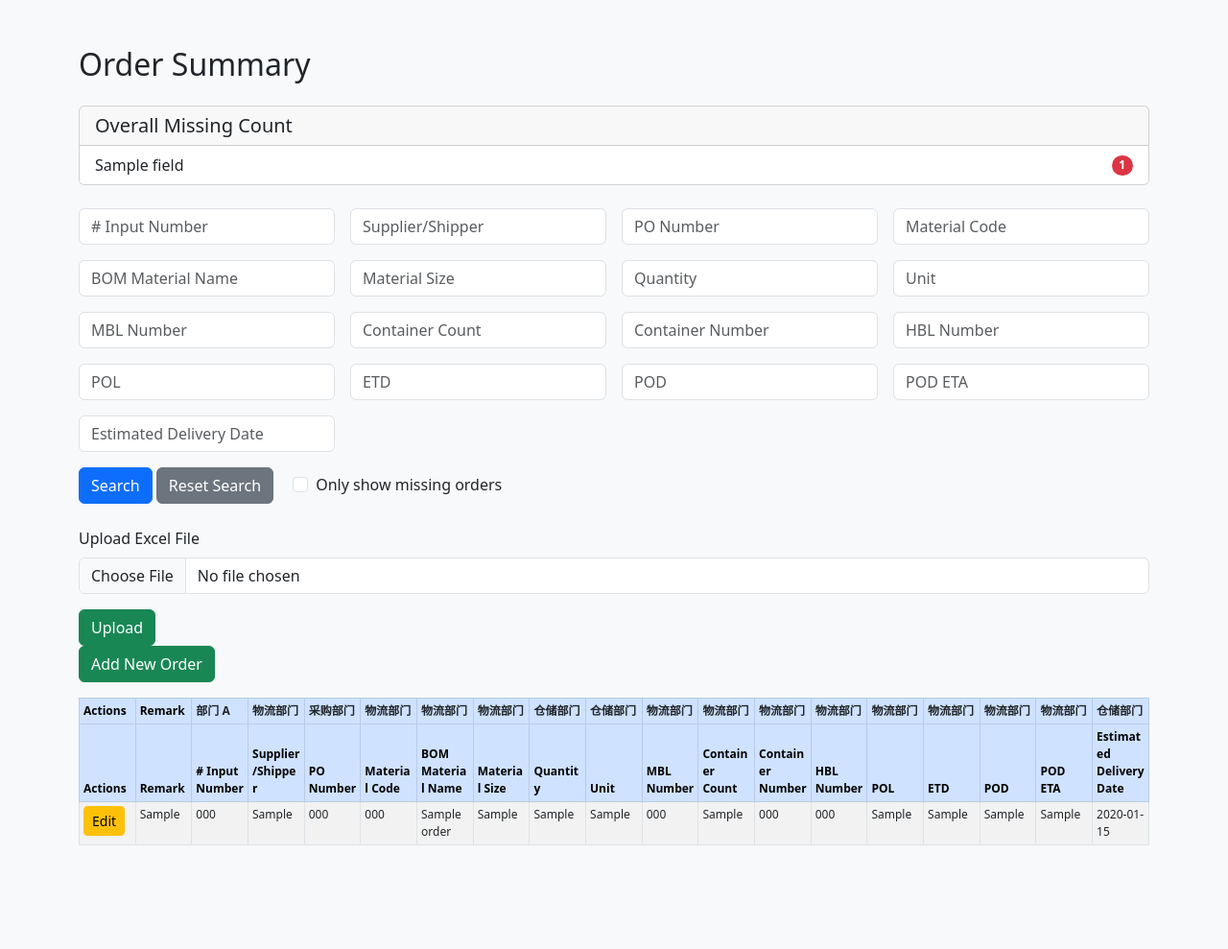
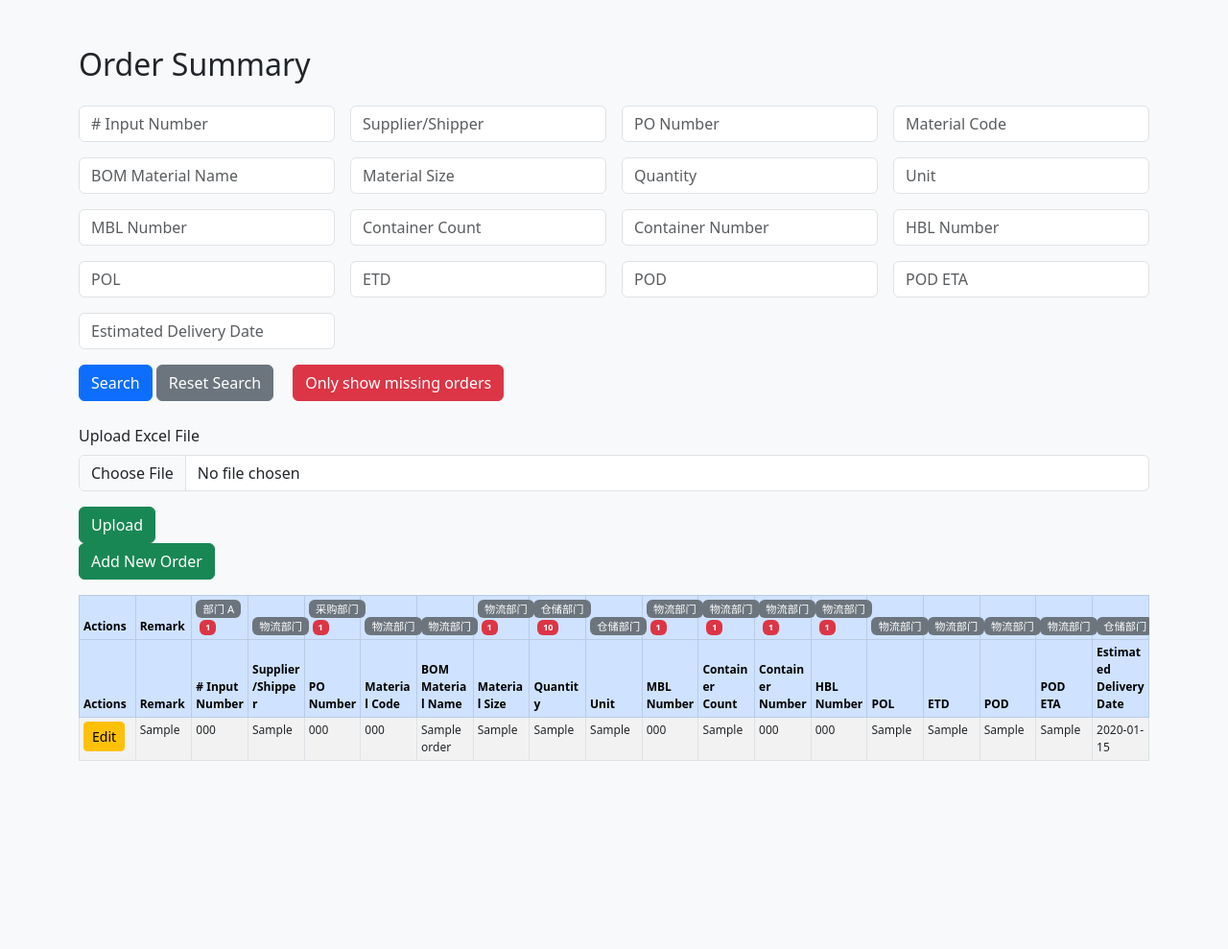
Before and after one commit to Co1o/Tracking2, a Flask app: template templates/dashboard.html in a window 1280 px wide. Shown: the part 56-1045 px from the top of the page at 96% size. Run offline with Flask 3, Linux system fonts and the light colour scheme; tables that the repository leaves empty hold one stand-in row (values such as "Sample post"); the template is opened without the code that fills it: values that come from a table or form of the project are taken from there, most other values are stand-ins (such as "Sample title", 1, 10 or a date in 2020).

Commit message:
更新代码到最新版本

```diff
--- a/templates/dashboard.html
+++ b/templates/dashboard.html
@@ -7,10 +7,10 @@
   <link href="https://cdn.jsdelivr.net/npm/bootstrap@5.3.0/dist/css/bootstrap.min.css" rel="stylesheet">
   <script src="https://cdn.jsdelivr.net/npm/chart.js"></script>
   <style>
-    /* 表格容器仅允许纵向滚动 */
+    /* 表格容器只允许纵向滚动，默认高度约20行 */
     .table-wrapper {
       overflow-y: auto;
-      height: 600px; /* 默认显示约20行，根据需要调整 */
+      height: 600px;
     }
     /* 表格采用固定布局和较小字体 */
     table {
@@ -18,6 +18,11 @@
       table-layout: fixed;
       word-wrap: break-word;
       font-size: 0.75rem;
+    }
+    /* 缩小部门徽章字体 */
+    .badge-dept {
+      font-size: 0.7rem;
+      font-weight: normal;
     }
   </style>
 </head>
@@ -44,25 +49,9 @@
   <div class="container my-5">
     <h2 class="mb-4">{{ _('Order Summary') }}</h2>
 
-    <!-- 整体缺失统计（美化为卡片形式） -->
-    <div class="card mb-4">
-      <div class="card-header">
-        <h5 class="mb-0">{{ _('Overall Missing Count') }}</h5>
-      </div>
-      <ul class="list-group list-group-flush">
-        {% for field, count in total_missing.items() %}
-          <li class="list-group-item d-flex justify-content-between align-items-center">
-            <span>{{ field }}</span>
-            <span class="badge bg-danger rounded-pill">{{ count }}</span>
-          </li>
-        {% endfor %}
-      </ul>
-    </div>
-
     <!-- 搜索表单 -->
     <form method="POST" action="{{ url_for('dashboard') }}" class="mb-4">
       <div class="row g-3">
-        <!-- 此处示例部分搜索输入框 -->
         <div class="col-md-3">
           <input type="text" name="search_input_number" class="form-control" placeholder="{{ _('# Input Number') }}">
         </div>
@@ -118,10 +107,10 @@
       <div class="mt-3">
         <button type="submit" class="btn btn-primary">{{ _('Search') }}</button>
         <a href="{{ url_for('dashboard') }}" class="btn btn-secondary">{{ _('Reset Search') }}</a>
-        <div class="form-check d-inline-block ms-3">
-          <input class="form-check-input" type="checkbox" name="only_missing" id="only_missing">
-          <label class="form-check-label" for="only_missing">{{ _('Only show missing orders') }}</label>
-        </div>
+        <!-- 用红色按钮提交 only_missing 参数 -->
+        <button type="submit" name="only_missing" value="on" class="btn btn-danger ms-3">
+          {{ _('Only show missing orders') }}
+        </button>
       </div>
     </form>
 
@@ -141,137 +130,223 @@
       <a href="{{ url_for('add_order') }}" class="btn btn-success">{{ _('Add New Order') }}</a>
     </div>
 
-    <!-- 表格容器：仅允许纵向滚动 -->
+    <!-- 表格容器：只允许纵向滚动 -->
     <div class="table-wrapper">
       <table class="table table-bordered table-striped table-sm">
         <thead class="table-primary">
-          <!-- 第一行：部门名称（编辑按钮最左侧，备注直接显示） -->
+          <!-- 第一行：部门名称 + 缺失徽章 -->
           <tr>
-            <th>Actions</th>
+            <th>{{ _('Actions') }}</th>
             <th>{{ _('Remark') }}</th>
+            <!-- input_number => 部门 A -->
             <th>
+              {% set missing_count = total_missing['input_number'] %}
               {% if missing_map.input_number %}
-                <span class="text-danger">{{ _('部门 A') }}</span>
+                <span class="badge badge-dept bg-danger text-white">{{ _('部门 A') }}</span>
               {% else %}
-                <span class="text-dark">{{ _('部门 A') }}</span>
+                <span class="badge badge-dept bg-secondary text-white">{{ _('部门 A') }}</span>
+              {% endif %}
+              {% if missing_count > 0 %}
+                <span class="badge bg-danger ms-1">{{ missing_count }}</span>
               {% endif %}
             </th>
+            <!-- supplier_shipper => 物流部门 -->
             <th>
+              {% set missing_count = total_missing['supplier_shipper'] %}
               {% if missing_map.supplier_shipper %}
-                <span class="text-danger">{{ _('物流部门') }}</span>
+                <span class="badge badge-dept bg-danger text-white">{{ _('物流部门') }}</span>
               {% else %}
-                <span class="text-dark">{{ _('物流部门') }}</span>
+                <span class="badge badge-dept bg-secondary text-white">{{ _('物流部门') }}</span>
+              {% endif %}
+              {% if missing_count > 0 %}
+                <span class="badge bg-danger ms-1">{{ missing_count }}</span>
               {% endif %}
             </th>
+            <!-- po_number => 采购部门 -->
             <th>
+              {% set missing_count = total_missing['po_number'] %}
               {% if missing_map.po_number %}
-                <span class="text-danger">{{ _('采购部门') }}</span>
+                <span class="badge badge-dept bg-danger text-white">{{ _('采购部门') }}</span>
               {% else %}
-                <span class="text-dark">{{ _('采购部门') }}</span>
+                <span class="badge badge-dept bg-secondary text-white">{{ _('采购部门') }}</span>
+              {% endif %}
+              {% if missing_count > 0 %}
+                <span class="badge bg-danger ms-1">{{ missing_count }}</span>
               {% endif %}
             </th>
+            <!-- material_code => 物流部门 -->
             <th>
+              {% set missing_count = total_missing['material_code'] %}
               {% if missing_map.material_code %}
-                <span class="text-danger">{{ _('物流部门') }}</span>
+                <span class="badge badge-dept bg-danger text-white">{{ _('物流部门') }}</span>
               {% else %}
-                <span class="text-dark">{{ _('物流部门') }}</span>
+                <span class="badge badge-dept bg-secondary text-white">{{ _('物流部门') }}</span>
+              {% endif %}
+              {% if missing_count > 0 %}
+                <span class="badge bg-danger ms-1">{{ missing_count }}</span>
               {% endif %}
             </th>
+            <!-- bom_material_name => 物流部门 -->
             <th>
+              {% set missing_count = total_missing['bom_material_name'] %}
               {% if missing_map.bom_material_name %}
-                <span class="text-danger">{{ _('物流部门') }}</span>
+                <span class="badge badge-dept bg-danger text-white">{{ _('物流部门') }}</span>
               {% else %}
-                <span class="text-dark">{{ _('物流部门') }}</span>
+                <span class="badge badge-dept bg-secondary text-white">{{ _('物流部门') }}</span>
+              {% endif %}
+              {% if missing_count > 0 %}
+                <span class="badge bg-danger ms-1">{{ missing_count }}</span>
               {% endif %}
             </th>
+            <!-- material_size => 物流部门 -->
             <th>
+              {% set missing_count = total_missing['material_size'] %}
               {% if missing_map.material_size %}
-                <span class="text-danger">{{ _('物流部门') }}</span>
+                <span class="badge badge-dept bg-danger text-white">{{ _('物流部门') }}</span>
               {% else %}
-                <span class="text-dark">{{ _('物流部门') }}</span>
+                <span class="badge badge-dept bg-secondary text-white">{{ _('物流部门') }}</span>
+              {% endif %}
+              {% if missing_count > 0 %}
+                <span class="badge bg-danger ms-1">{{ missing_count }}</span>
               {% endif %}
             </th>
+            <!-- quantity => 仓储部门 -->
             <th>
+              {% set missing_count = total_missing['quantity'] %}
               {% if missing_map.quantity %}
-                <span class="text-danger">{{ _('仓储部门') }}</span>
+                <span class="badge badge-dept bg-danger text-white">{{ _('仓储部门') }}</span>
               {% else %}
-                <span class="text-dark">{{ _('仓储部门') }}</span>
+                <span class="badge badge-dept bg-secondary text-white">{{ _('仓储部门') }}</span>
+              {% endif %}
+              {% if missing_count > 0 %}
+                <span class="badge bg-danger ms-1">{{ missing_count }}</span>
               {% endif %}
             </th>
+            <!-- unit => 仓储部门 -->
             <th>
+              {% set missing_count = total_missing['unit'] %}
               {% if missing_map.unit %}
-                <span class="text-danger">{{ _('仓储部门') }}</span>
+                <span class="badge badge-dept bg-danger text-white">{{ _('仓储部门') }}</span>
               {% else %}
-                <span class="text-dark">{{ _('仓储部门') }}</span>
+                <span class="badge badge-dept bg-secondary text-white">{{ _('仓储部门') }}</span>
+              {% endif %}
+              {% if missing_count > 0 %}
+                <span class="badge bg-danger ms-1">{{ missing_count }}</span>
               {% endif %}
             </th>
+            <!-- mbl_number => 物流部门 -->
             <th>
+              {% set missing_count = total_missing['mbl_number'] %}
               {% if missing_map.mbl_number %}
-                <span class="text-danger">{{ _('物流部门') }}</span>
+                <span class="badge badge-dept bg-danger text-white">{{ _('物流部门') }}</span>
               {% else %}
-                <span class="text-dark">{{ _('物流部门') }}</span>
+                <span class="badge badge-dept bg-secondary text-white">{{ _('物流部门') }}</span>
+              {% endif %}
+              {% if missing_count > 0 %}
+                <span class="badge bg-danger ms-1">{{ missing_count }}</span>
               {% endif %}
             </th>
+            <!-- container_count => 物流部门 -->
             <th>
+              {% set missing_count = total_missing['container_count'] %}
               {% if missing_map.container_count %}
-                <span class="text-danger">{{ _('物流部门') }}</span>
+                <span class="badge badge-dept bg-danger text-white">{{ _('物流部门') }}</span>
               {% else %}
-                <span class="text-dark">{{ _('物流部门') }}</span>
+                <span class="badge badge-dept bg-secondary text-white">{{ _('物流部门') }}</span>
+              {% endif %}
+              {% if missing_count > 0 %}
+                <span class="badge bg-danger ms-1">{{ missing_count }}</span>
               {% endif %}
             </th>
+            <!-- container_number => 物流部门 -->
             <th>
+              {% set missing_count = total_missing['container_number'] %}
               {% if missing_map.container_number %}
-                <span class="text-danger">{{ _('物流部门') }}</span>
+                <span class="badge badge-dept bg-danger text-white">{{ _('物流部门') }}</span>
               {% else %}
-                <span class="text-dark">{{ _('物流部门') }}</span>
+                <span class="badge badge-dept bg-secondary text-white">{{ _('物流部门') }}</span>
+              {% endif %}
+              {% if missing_count > 0 %}
+                <span class="badge bg-danger ms-1">{{ missing_count }}</span>
               {% endif %}
             </th>
+            <!-- hbl_number => 物流部门 -->
             <th>
+              {% set missing_count = total_missing['hbl_number'] %}
               {% if missing_map.hbl_number %}
-                <span class="text-danger">{{ _('物流部门') }}</span>
+                <span class="badge badge-dept bg-danger text-white">{{ _('物流部门') }}</span>
               {% else %}
-                <span class="text-dark">{{ _('物流部门') }}</span>
+                <span class="badge badge-dept bg-secondary text-white">{{ _('物流部门') }}</span>
+              {% endif %}
+              {% if missing_count > 0 %}
+                <span class="badge bg-danger ms-1">{{ missing_count }}</span>
               {% endif %}
             </th>
+            <!-- pol => 物流部门 -->
             <th>
+              {% set missing_count = total_missing['pol'] %}
               {% if missing_map.pol %}
-                <span class="text-danger">{{ _('物流部门') }}</span>
+                <span class="badge badge-dept bg-danger text-white">{{ _('物流部门') }}</span>
               {% else %}
-                <span class="text-dark">{{ _('物流部门') }}</span>
+                <span class="badge badge-dept bg-secondary text-white">{{ _('物流部门') }}</span>
+              {% endif %}
+              {% if missing_count > 0 %}
+                <span class="badge bg-danger ms-1">{{ missing_count }}</span>
               {% endif %}
             </th>
+            <!-- etd => 物流部门 -->
             <th>
+              {% set missing_count = total_missing['etd'] %}
               {% if missing_map.etd %}
-                <span class="text-danger">{{ _('物流部门') }}</span>
+                <span class="badge badge-dept bg-danger text-white">{{ _('物流部门') }}</span>
               {% else %}
-                <span class="text-dark">{{ _('物流部门') }}</span>
+                <span class="badge badge-dept bg-secondary text-white">{{ _('物流部门') }}</span>
+              {% endif %}
+              {% if missing_count > 0 %}
+                <span class="badge bg-danger ms-1">{{ missing_count }}</span>
               {% endif %}
             </th>
+            <!-- pod => 物流部门 -->
             <th>
+              {% set missing_count = total_missing['pod'] %}
               {% if missing_map.pod %}
-                <span class="text-danger">{{ _('物流部门') }}</span>
+                <span class="badge badge-dept bg-danger text-white">{{ _('物流部门') }}</span>
               {% else %}
-                <span class="text-dark">{{ _('物流部门') }}</span>
+                <span class="badge badge-dept bg-secondary text-white">{{ _('物流部门') }}</span>
+              {% endif %}
+              {% if missing_count > 0 %}
+                <span class="badge bg-danger ms-1">{{ missing_count }}</span>
               {% endif %}
             </th>
+            <!-- pod_eta => 物流部门 -->
             <th>
+              {% set missing_count = total_missing['pod_eta'] %}
               {% if missing_map.pod_eta %}
-                <span class="text-danger">{{ _('物流部门') }}</span>
+                <span class="badge badge-dept bg-danger text-white">{{ _('物流部门') }}</span>
               {% else %}
-                <span class="text-dark">{{ _('物流部门') }}</span>
+                <span class="badge badge-dept bg-secondary text-white">{{ _('物流部门') }}</span>
+              {% endif %}
+              {% if missing_count > 0 %}
+                <span class="badge bg-danger ms-1">{{ missing_count }}</span>
               {% endif %}
             </th>
+            <!-- estimated_delivery_date => 仓储部门 -->
             <th>
+              {% set missing_count = total_missing['estimated_delivery_date'] %}
               {% if missing_map.estimated_delivery_date %}
-                <span class="text-danger">{{ _('仓储部门') }}</span>
+                <span class="badge badge-dept bg-danger text-white">{{ _('仓储部门') }}</span>
               {% else %}
-                <span class="text-dark">{{ _('仓储部门') }}</span>
+                <span class="badge badge-dept bg-secondary text-white">{{ _('仓储部门') }}</span>
+              {% endif %}
+              {% if missing_count > 0 %}
+                <span class="badge bg-danger ms-1">{{ missing_count }}</span>
               {% endif %}
             </th>
           </tr>
-          <!-- 第二行：实际列名，title 显示整个数据库中该字段缺失总数 -->
+
+          <!-- 第二行：实际列名（title 显示缺失总数） -->
           <tr>
-            <th>Actions</th>
+            <th>{{ _('Actions') }}</th>
             <th title="">{{ _('Remark') }}</th>
             <th title="Missing: {{ total_missing['input_number'] }}">{{ _('# Input Number') }}</th>
             <th title="Missing: {{ total_missing['supplier_shipper'] }}">{{ _('Supplier/Shipper') }}</th>
@@ -292,17 +367,16 @@
             <th title="Missing: {{ total_missing['estimated_delivery_date'] }}">{{ _('Estimated Delivery Date') }}</th>
           </tr>
         </thead>
+
         <tbody>
           {% for order in orders %}
           <tr>
-            <!-- 编辑按钮放在最左边 -->
             <td>
               <a href="{{ url_for('edit_order', order_id=order.id) }}" class="btn btn-warning btn-sm">
                 {{ _('Edit') }}
               </a>
             </td>
-            <!-- Remark 列直接显示 -->
-            <td>{{ order.remark or 'N/A' }}</td>
+            <td>{{ order.remark or '' }}</td>
             <td>{{ order.input_number or 'N/A' }}</td>
             <td>{{ order.supplier_shipper or 'N/A' }}</td>
             <td>{{ order.po_number or 'N/A' }}</td>
@@ -325,8 +399,10 @@
         </tbody>
       </table>
     </div>
+
     <a href="{{ url_for('export_orders') }}" class="btn btn-success mt-3">{{ _('Export to Excel') }}</a>
   </div>
+
   <script src="https://cdn.jsdelivr.net/npm/bootstrap@5.3.0/dist/js/bootstrap.bundle.min.js"></script>
 </body>
 </html>
```
Also changed, not shown: instance/orders.db, translations/en/LC_MESSAGES/messages.po, translations/zh/LC_MESSAGES/messages.po, 3 other files.
